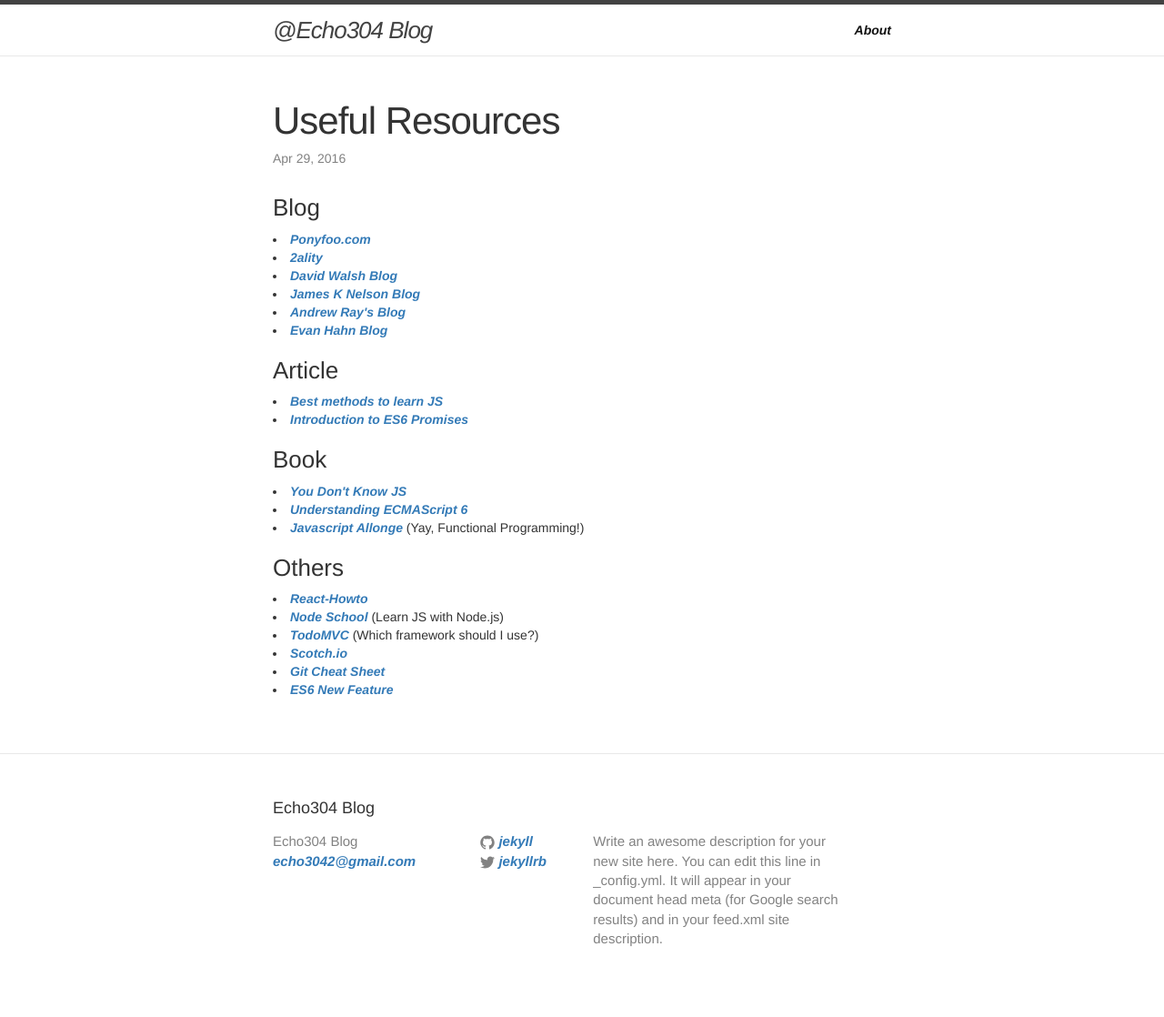
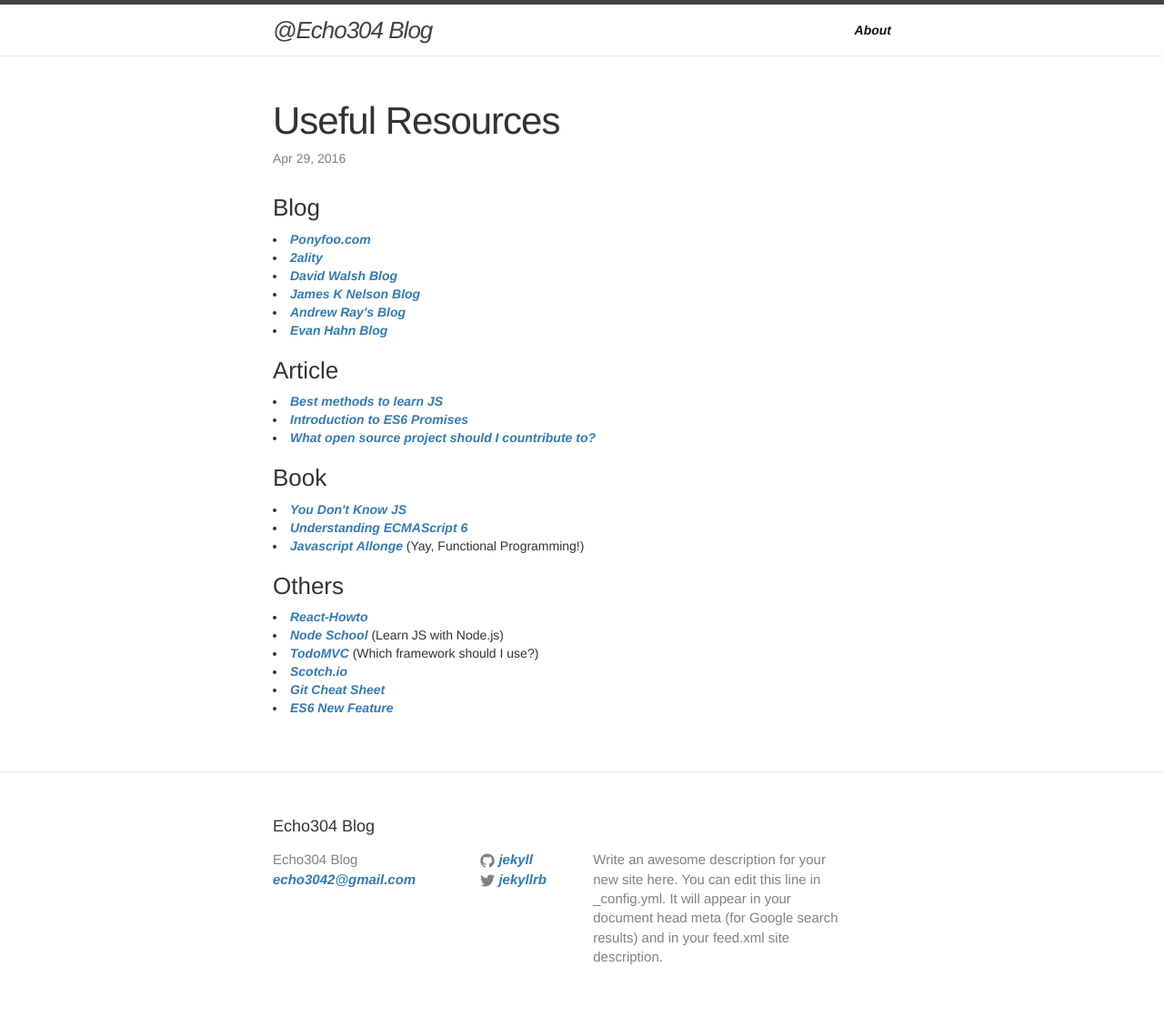
Before and after one commit to echo304/echo304.github.io, a Jekyll site: the page built from _posts/2016-04-29-UsefulResources.MD, in a window 1280 px wide. Shown: the whole page at 91% size. Built offline with Jekyll 4.4.1, drawn with Linux system fonts in a browser that asks for light colours; nearby versions of some CDN libraries.

Commit message:
Add one more link

```diff
--- a/_posts/2016-04-29-UsefulResources.MD
+++ b/_posts/2016-04-29-UsefulResources.MD
@@ -14,6 +14,7 @@
 <h3>Article</h3>
 <li><a target="_blank" href="https://psdtowp.net/learn-javascript.html">Best methods to learn JS</a></li>
 <li><a target="_blank" href="http://jamesknelson.com/grokking-es6-promises-the-four-functions-you-need-to-avoid-callback-hell/">Introduction to ES6 Promises</a></li>
+<li><a target="_blank" href="https://medium.com/@kentcdodds/what-open-source-project-should-i-contribute-to-7d50ecfe1cb4#.jxr27gxol">What open source project should I countribute to?</a></li>
 
 <h3>Book</h3>
 <li><a target="_blank" href="https://github.com/getify/You-Dont-Know-JS">You Don't Know JS</a></li>
```
